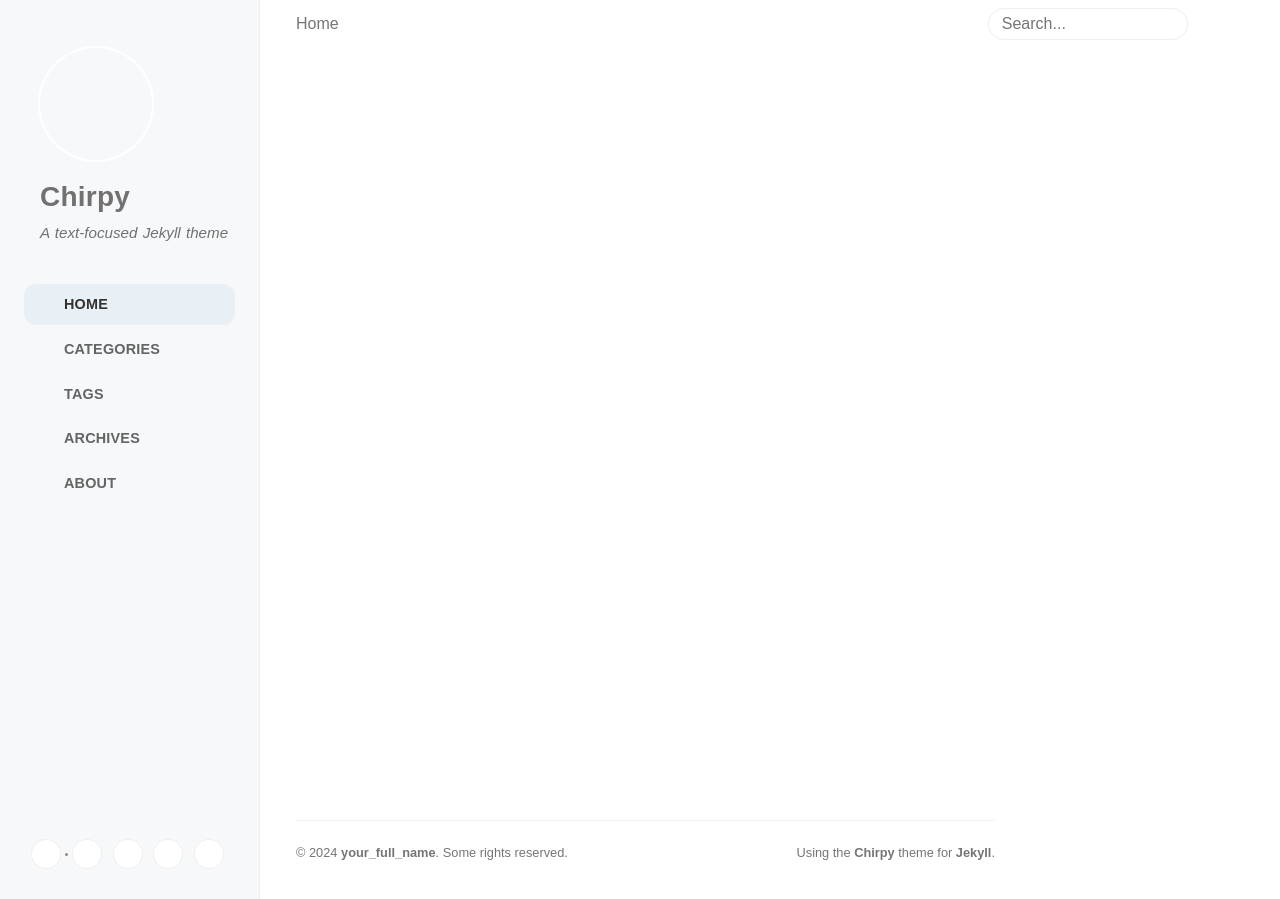
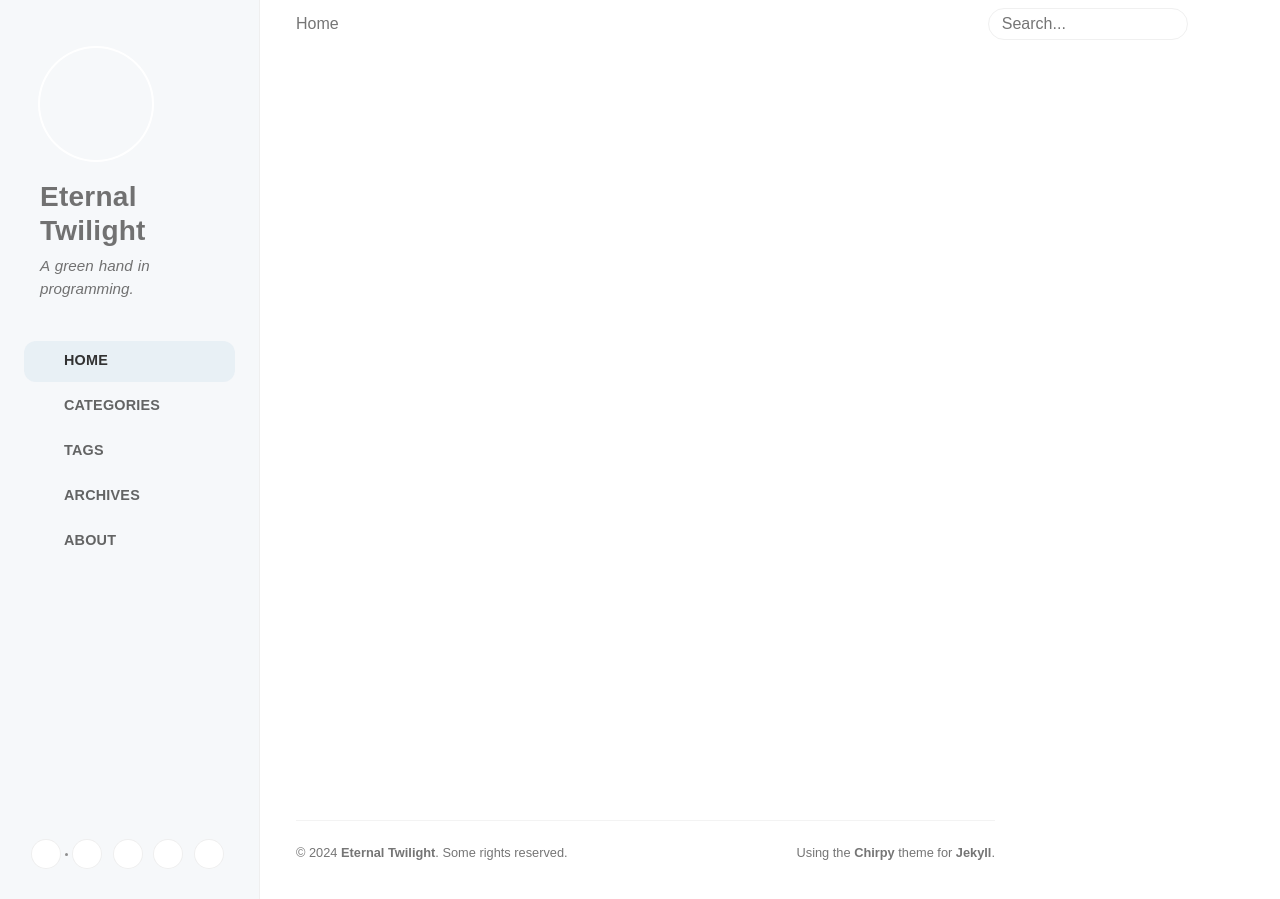
Before and after one commit to EtnlTwilight/etnltwilight.github, a Jekyll site: the page built from index.html, in a window 1280 px wide. Built offline with Jekyll 4.4.1, drawn with Linux system fonts in a browser that asks for light colours; cached includes are drawn as plain includes.

```diff
--- a/_config.yml
+++ b/_config.yml
@@ -9,37 +9,38 @@ theme: jekyll-theme-chirpy
 lang: en
 
 # Change to your timezone › https://kevinnovak.github.io/Time-Zone-Picker
-timezone:
+timezone: Asia/Shanghai
 
 # jekyll-seo-tag settings › https://github.com/jekyll/jekyll-seo-tag/blob/master/docs/usage.md
 # ↓ --------------------------
 
-title: Chirpy # the main title
+title: Eternal Twilight # the main title
 
-tagline: A text-focused Jekyll theme # it will display as the sub-title
+tagline: A green hand in programming. # it will display as the sub-title
 
 description: >- # used by seo meta and the atom feed
-  A minimal, responsive and feature-rich Jekyll theme for technical writing.
+  Record the knowledge or functions that I easily forget.
 
 # Fill in the protocol & hostname for your site.
 # e.g. 'https://username.github.io', note that it does not end with a '/'.
-url: ""
+url: "https://etnltwilight.github.io"
 
 github:
-  username: github_username # change to your github username
+  username: EtnlTwilight # change to your github username
 
 twitter:
-  username: twitter_username # change to your twitter username
+  username: EternalTw1light # change to your twitter username
 
 social:
   # Change to your full name.
   # It will be displayed as the default author of the posts and the copyright owner in the Footer
-  name: your_full_name
-  email: example@domain.com # change to your email address
+  name: Eternal Twilight
+  email: eternal_twilight@foxmail.com # change to your email address
   links:
     # The first element serves as the copyright owner's link
-    - https://twitter.com/username # change to your twitter homepage
-    - https://github.com/username # change to your github homepage
+    - https://github.com/EtnlTwilight
+    - https://twitter.com/EternalTw1light # change to your twitter homepage
+    - https://github.com/EtnlTwilight # change to your github homepage
     # Uncomment below to add more social links
     # - https://www.facebook.com/username
     # - https://www.linkedin.com/in/username
```
Also changed, not shown: assets/img/favicons/android-chrome-192x192.png, assets/img/favicons/android-chrome-512x512.png, assets/img/favicons/apple-touch-icon.png, assets/img/favicons/favicon-16x16.png, assets/img/favicons/favicon-32x32.png, assets/img/favicons/favicon.ico, assets/img/favicons/mstile-150x150.png.
